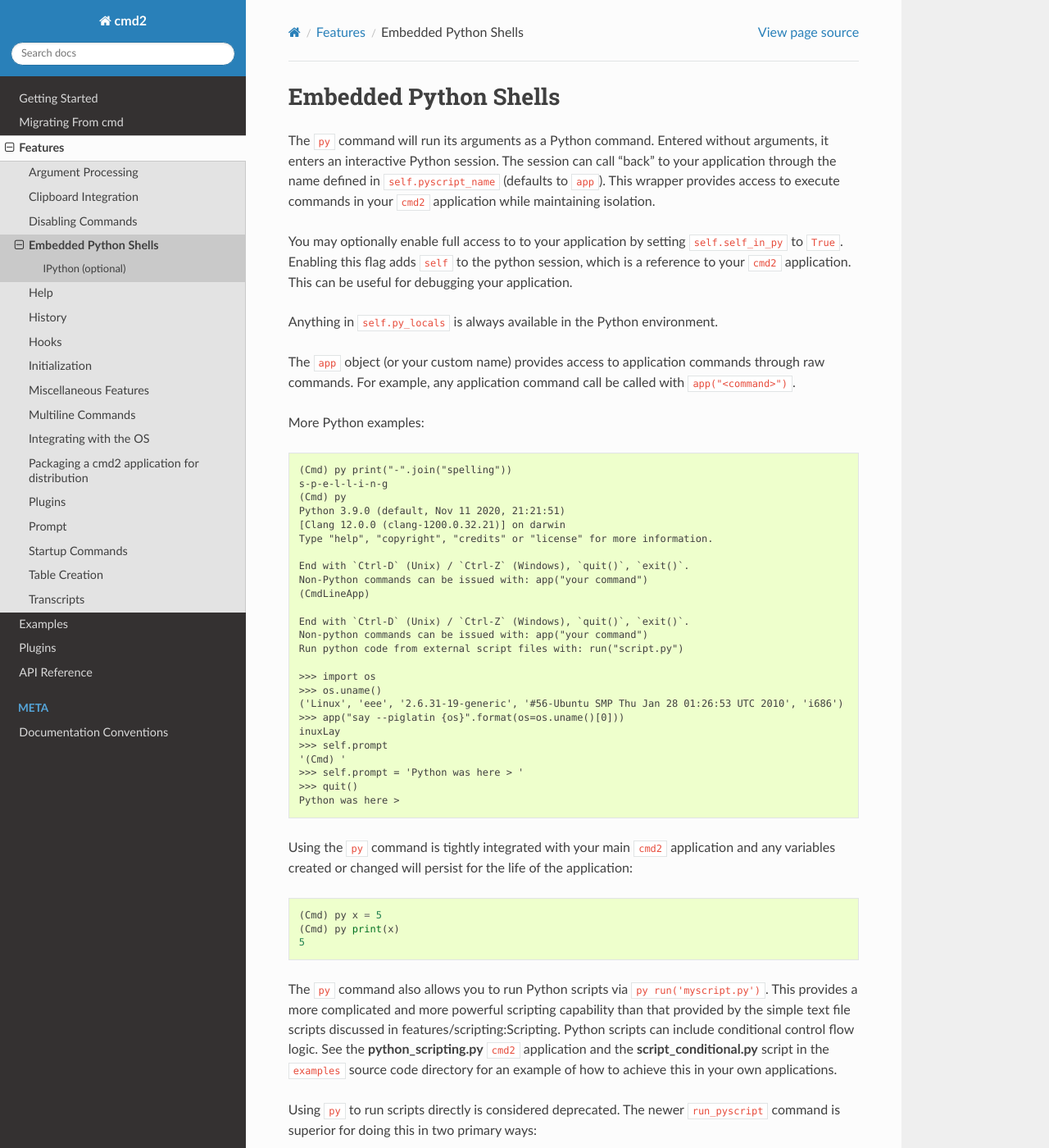
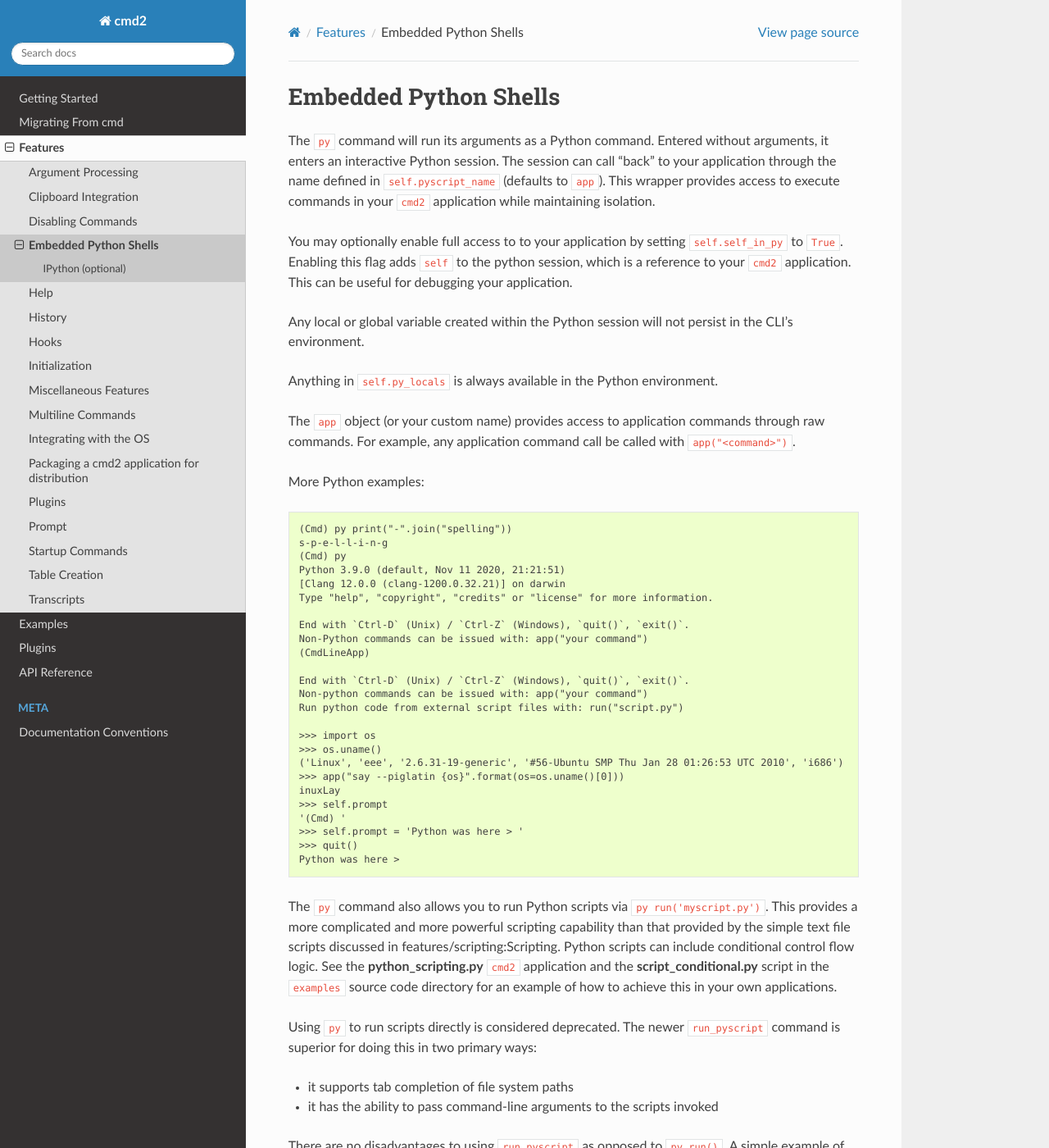
Before and after one commit to python-cmd2/cmd2, a Sphinx documentation site: the page built from docs/features/embedded_python_shells.rst, in a window 1280 px wide and 1400 px high. Shown: the whole window at 82% size. Built offline with Sphinx 7.4.7 and the Read the Docs theme 2.0.0, drawn with Linux system fonts in a browser that asks for light colours; pages that are not in the unit, such as notebooks, are missing from menus; the version number could not be read and is left out; some of the changed text lies outside the part shown.

Commit message:
Removed ipy's access to the CLI's globals() dictionary

```diff
--- a/docs/features/embedded_python_shells.rst
+++ b/docs/features/embedded_python_shells.rst
@@ -11,6 +11,9 @@ You may optionally enable full access to to your application by setting
 ``self.self_in_py`` to ``True``.  Enabling this flag adds ``self`` to the
 python session, which is a reference to your ``cmd2`` application. This can be
 useful for debugging your application.
+
+Any local or global variable created within the Python session will not persist
+in the CLI's environment.
 
 Anything in ``self.py_locals`` is always available in the Python environment.
 
@@ -47,14 +50,6 @@ More Python examples:
     >>> self.prompt = 'Python was here > '
     >>> quit()
     Python was here >
-
-Using the ``py`` command is tightly integrated with your main ``cmd2``
-application and any variables created or changed will persist for the life of
-the application::
-
-    (Cmd) py x = 5
-    (Cmd) py print(x)
-    5
 
 The ``py`` command also allows you to run Python scripts via ``py
 run('myscript.py')``. This provides a more complicated and more powerful
@@ -113,7 +108,7 @@ The ``ipy`` command enters an interactive IPython_ session.  Similar to an
 interactive Python session, this shell can access your application instance via
 ``self`` if ``self.self_in_py`` is ``True`` and any changes to your application
 made via ``self`` will persist. However, any local or global variable created
-within the ``ipy`` shell will not persist.
+within the ``ipy`` shell will not persist in the CLI's environment
 
 Also, as in the interactive Python session, the ``ipy`` shell has access to the
 contents of ``self.py_locals`` and can call back into the application using the
```
Also changed, not shown: 1 other file.
